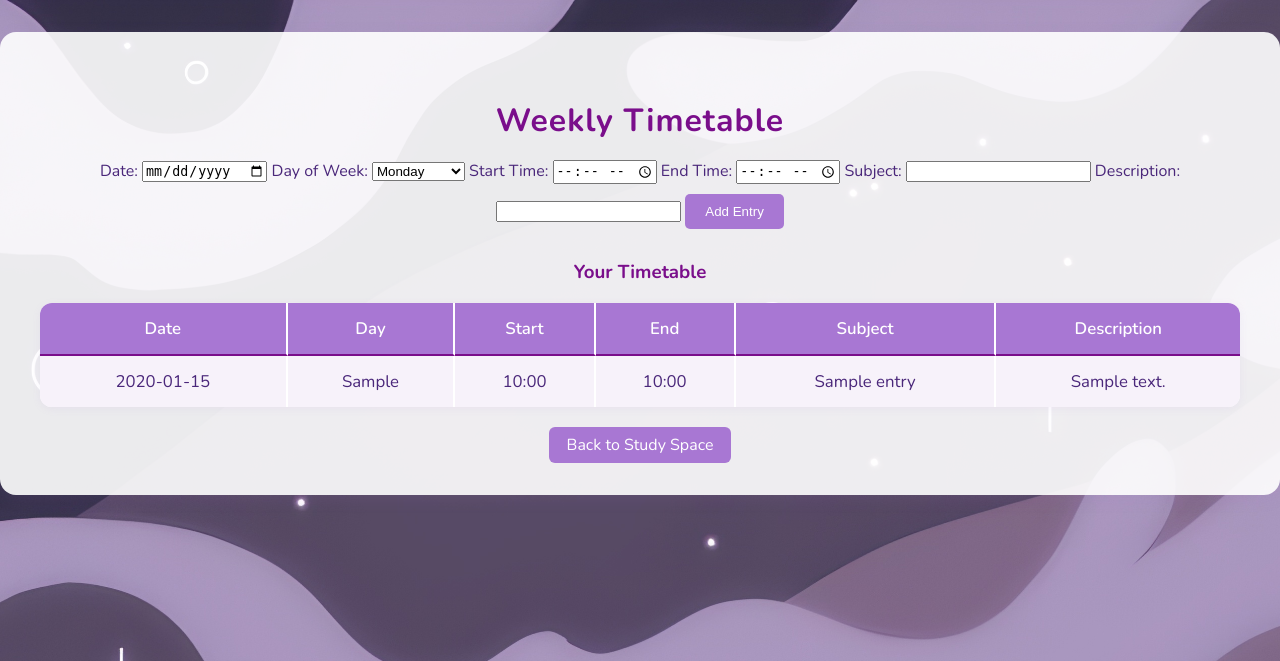
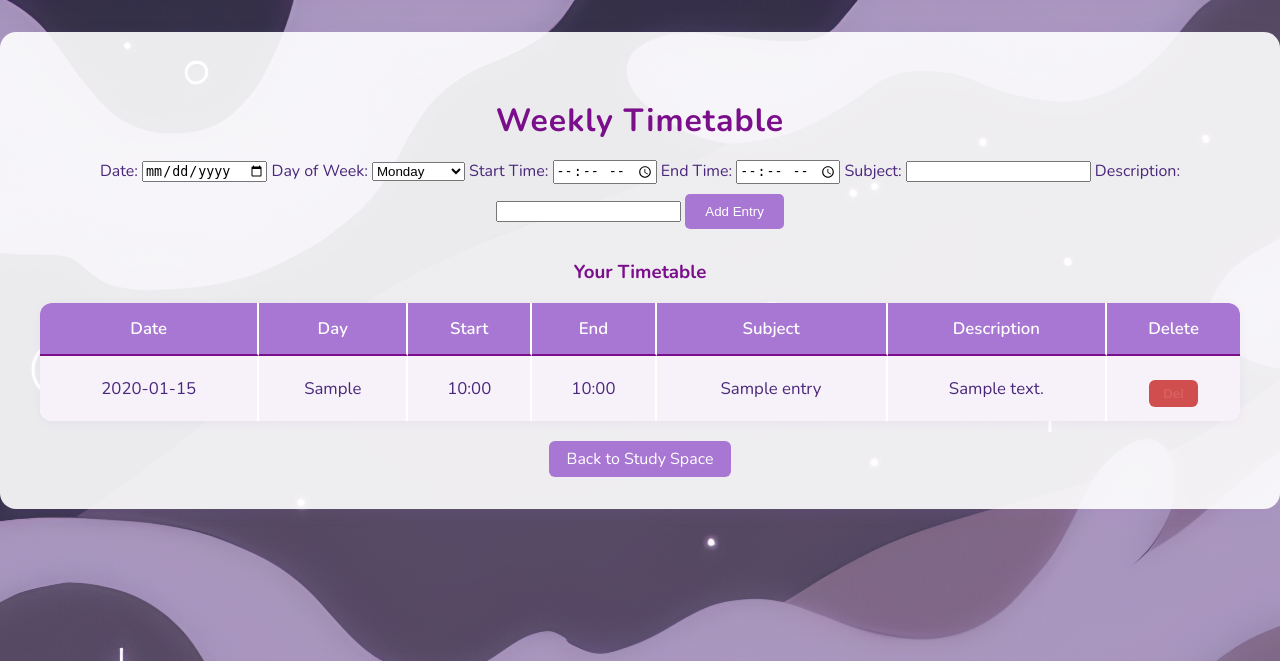
Before and after one commit to Kirtanaa222/Group-11, a Flask app: page /timetable in a window 1280 px wide. Shown: the top 661 px of the page. Run offline with Flask 3, Linux system fonts and the light colour scheme; a user stored in the database is signed in; tables that the repository leaves empty hold one stand-in row (values such as "Sample post").

Commit message:
latest 2.0

```diff
--- a/app.py
+++ b/app.py
@@ -508,6 +508,14 @@ def timetable():
     days = ["Monday", "Tuesday", "Wednesday", "Thursday", "Friday", "Saturday", "Sunday"]
     return render_template("timetable.html", entries=entries, days=days, error=error)
 
+@app.route('/delete_timetable_entry/<int:entry_id>', methods=['POST'])
+def delete_timetable_entry(entry_id):
+    entry = TimetableEntry.query.get_or_404(entry_id)
+    # Optionally, check if the current user owns this entry
+    db.session.delete(entry)
+    db.session.commit()
+    return redirect(url_for('timetable'))
+
 #------------------------------chat---------------------------------
 @app.route("/message")
 def message():
--- a/static/Style.css
+++ b/static/Style.css
@@ -1013,3 +1013,17 @@ footer a[href^="mailto:"] {
 footer a[href^="mailto:"]:hover {
     color: #a01346;
 }
+
+.btn-danger {
+    background: #d14e4e;
+    color: #d76060;
+    border: none;
+    border-radius: 6px;
+    padding: 6px 14px;
+    font-weight: 600;
+    cursor: pointer;
+    transition: background 0.2s;
+}
+.btn-danger:hover {
+    background: #bd0000;
+}
--- a/templates/timetable.html
+++ b/templates/timetable.html
@@ -48,6 +48,7 @@
                 <th>End</th>
                 <th>Subject</th>
                 <th>Description</th>
+                <th>Delete</th>
             </tr>
             {% for entry in entries %}
             <tr>
@@ -57,6 +58,11 @@
                 <td>{{ entry.end_time.strftime('%H:%M') }}</td>
                 <td>{{ entry.subject }}</td>
                 <td>{{ entry.description or '' }}</td>
+                <td>
+                    <form method="POST" action="{{ url_for('delete_timetable_entry', entry_id=entry.id) }}" style="display:inline;">
+                        <button type="submit" class="btn btn-danger" onclick="return confirm('Delete this entry?');">Del</button>
+                    </form>
+                </td>
             </tr>
             {% endfor %}
         </table>
```
